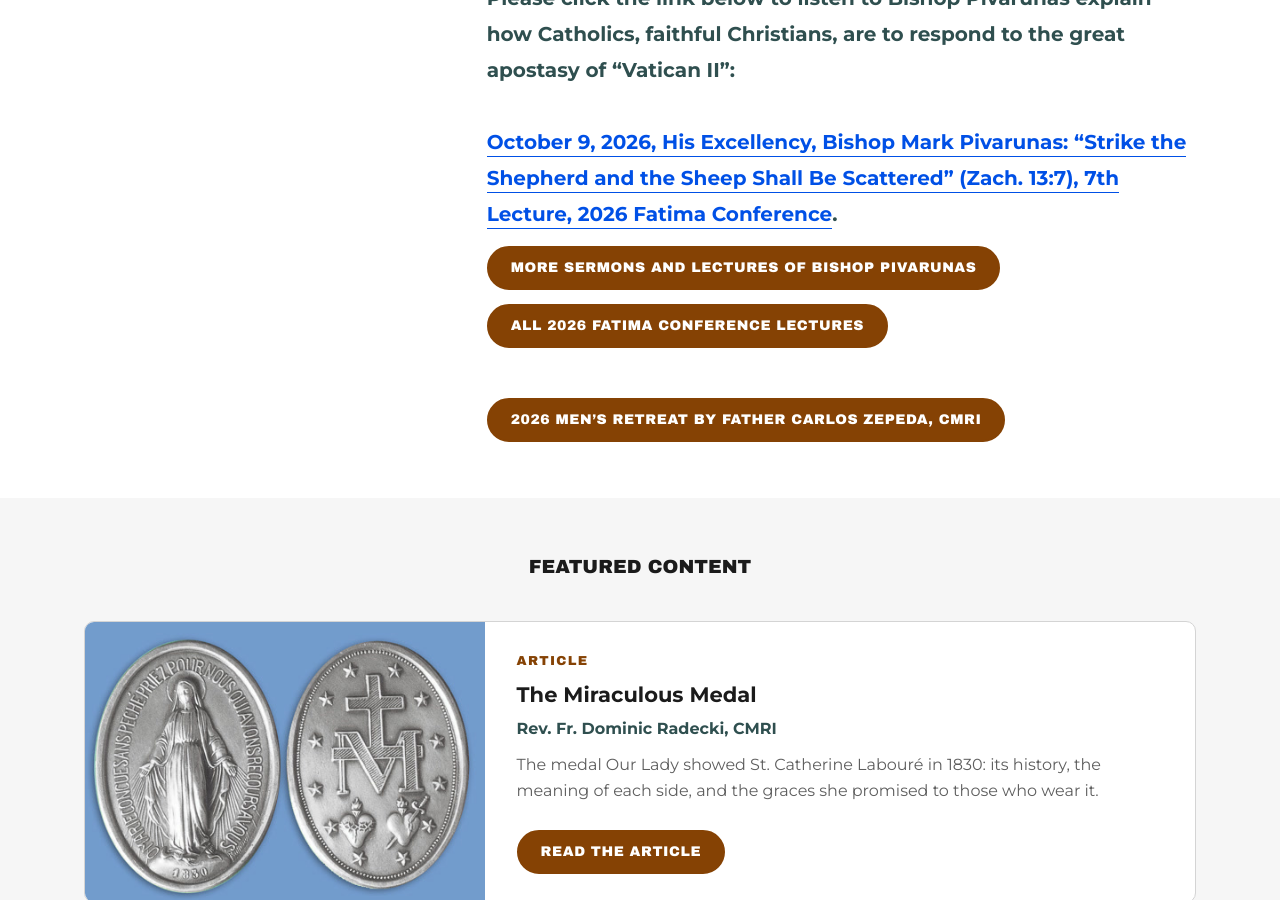
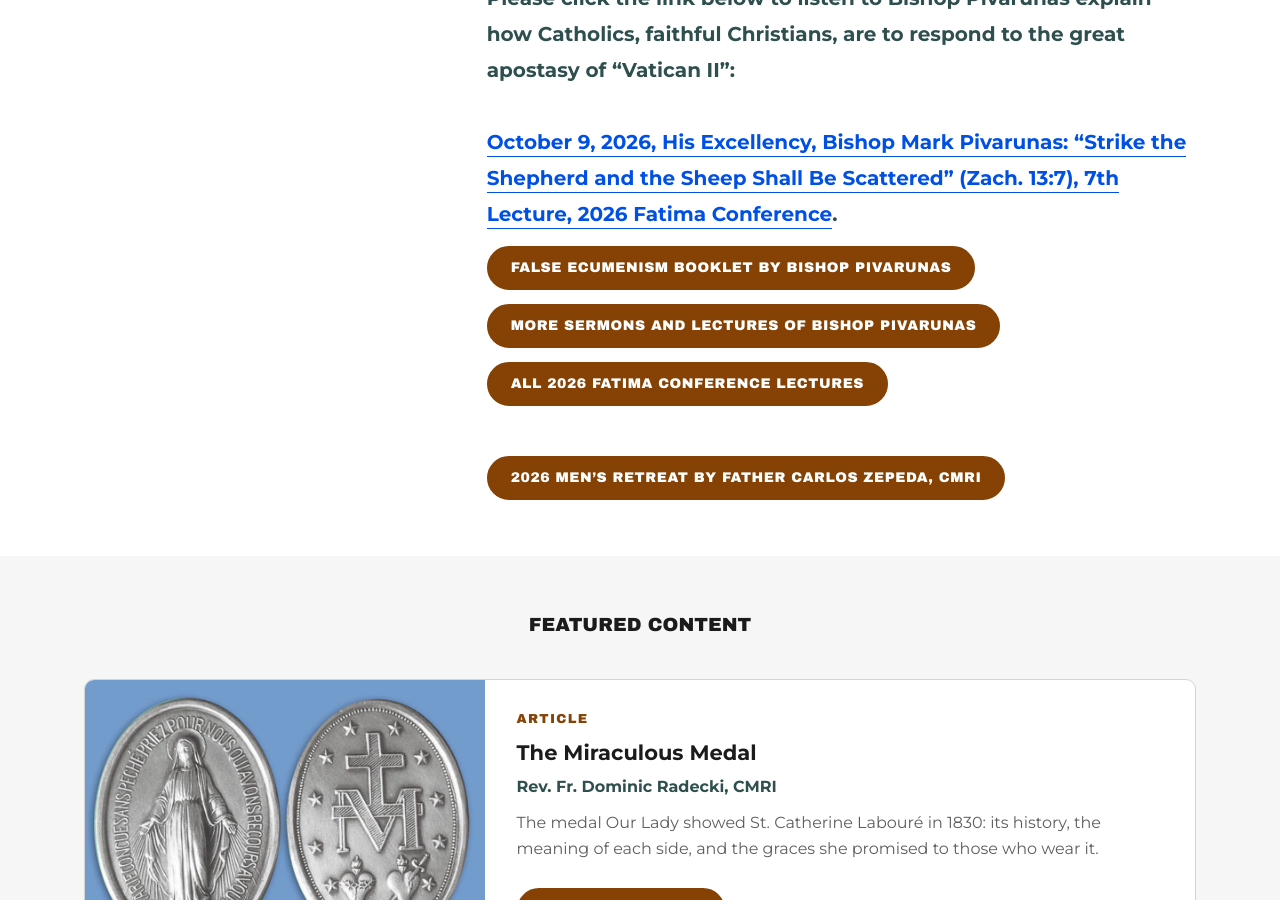
Before and after one commit to ourladymhtchurch/ourladymhtchurch.github.io, a Jekyll site: the page built from index.html, in a window 1280 px wide and 900 px high, scrolled down 5475 px. Built offline with Jekyll 4.4.1, drawn with Linux system fonts in a browser that asks for light colours.

Commit message:
Chapel News: add the False Ecumenism Booklet by Bishop Pivarunas

```diff
--- a/index.html
+++ b/index.html
@@ -166,6 +166,7 @@ article: in the same file links to an article (title, by, url), since 2026-11-27
 <p><strong>Please click the link below to listen to Bishop Pivarunas explain how Catholics, faithful Christians, are to respond to the great apostasy of “Vatican II”:</strong></p>
 <p><br></p>
 <p><a href="https://www.youtube.com/watch?v=v6ElD6rhY74" target="_blank" rel="noopener"><strong>October 9, 2026, His Excellency, Bishop Mark Pivarunas: “Strike the Shepherd and the Sheep Shall Be Scattered” (Zach. 13:7), 7th Lecture, 2026 Fatima Conference</strong></a><strong>.</strong></p>
+<p class="rich__button"><a class="btn" href="{{ '/assets/pdf/false-ecumenism-booklet-pivarunas.pdf' | relative_url }}" target="_blank" rel="noopener">False Ecumenism Booklet by Bishop Pivarunas</a></p>
 <p class="rich__button"><a class="btn" href="{{ '/sermons/#selected-sermons-or-lectures-of-bishop-pivarunas' | relative_url }}">More Sermons and Lectures of Bishop Pivarunas</a></p>
 <p class="rich__button"><a class="btn" href="https://cmri.org/about-cmri/fatima-apostolate/annual-fatima-conference/2026-fatima-conference-lectures-and-pontifical-high-mass/" target="_blank" rel="noopener">All 2026 Fatima Conference Lectures</a></p>
 <p><br></p>
```
Also changed, not shown: 1 other file.
